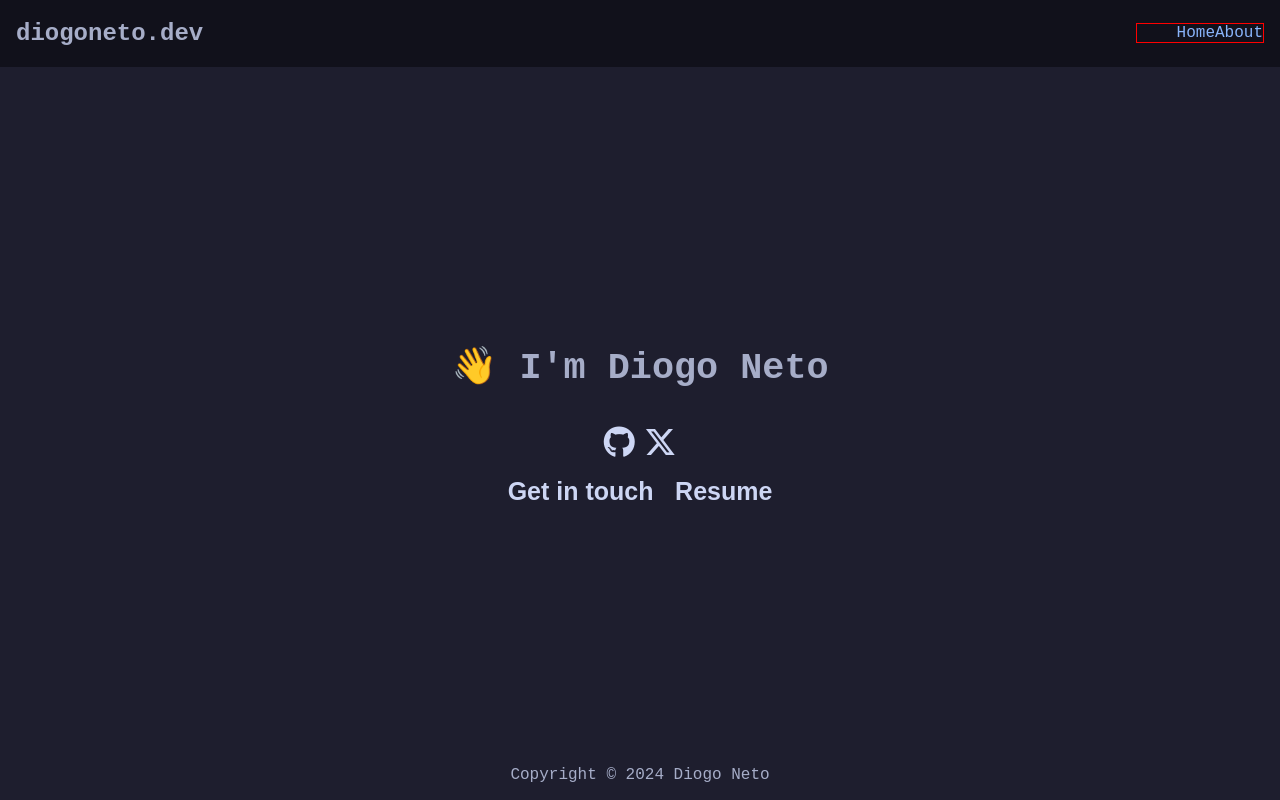
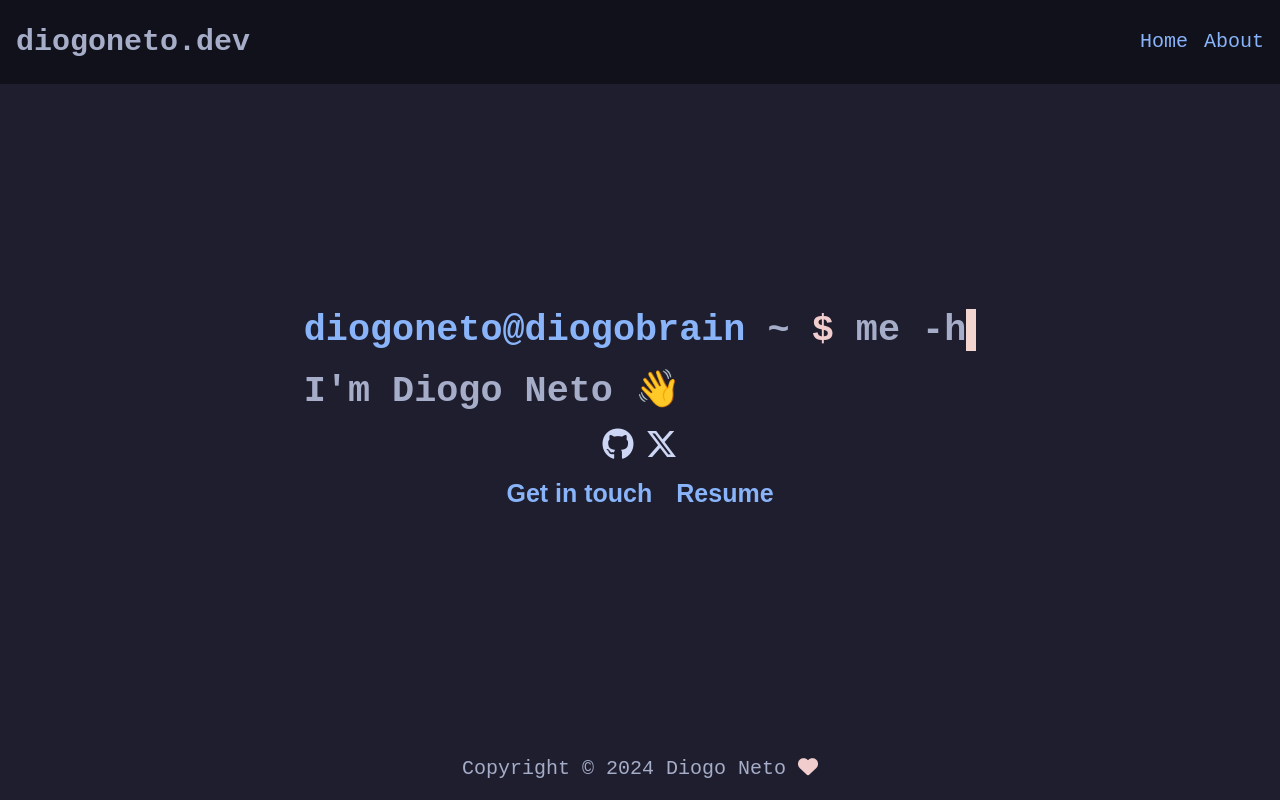
Before and after one commit to DiogoNet0/personal-website, a website: page index.html in a window 1280 px wide. Drawn offline with Linux system fonts and the light colour scheme.

Commit message:
Finished styling the website, added animations and changed the colors of some elements

```diff
--- a/index.html
+++ b/index.html
@@ -21,13 +21,18 @@
     </nav>
     <main>
       <div class="main--introduction">
-        <p>👋 I'm Diogo Neto</p>
+        <p class="typeme">
+          <span class="main__terminal--name">diogoneto@diogobrain </span
+          ><span class="terminal--tilde">~ </span
+          ><span class="terminal--cursor">$ </span>me -h
+        </p>
+        <p class="output">I'm Diogo Neto 👋</p>
       </div>
       <div class="main--social">
         <a href="https://github.com/diogonet0" target="_blank">
           <i class="fa-brands fa-github"></i>
         </a>
-        <a href="https://x.com/Diog0Net0" target="_blank">
+        <a href="https://google.com" target="_blank">
           <i class="fa-brands fa-x-twitter"></i>
         </a>
       </div>
@@ -42,7 +47,7 @@
         <script>
           document.write(new Date().getFullYear());
         </script>
-        Diogo Neto
+        Diogo Neto <i class="fa-solid fa-heart"></i>
       </p>
     </footer>
   </body>
--- a/style.css
+++ b/style.css
@@ -27,7 +27,12 @@ a {
   text-decoration: none;
 }
 
+.fa-heart {
+  color: var(--accent-color);
+}
+
 .fa-brands {
+  /* border: 1px green solid; */
   color: var(--title-color);
   font-size: 2rem;
   padding-bottom: 1rem;
@@ -46,9 +51,9 @@ nav {
 }
 
 ul {
-  border: 1px red solid;
+  /* border: 1px red solid; */
   display: flex;
-  justify-content: space-between;
+  gap: 1rem;
   list-style-type: none;
 }
 
@@ -61,12 +66,26 @@ main {
 }
 
 main p {
+  /* border: 1px red solid; */
+  margin: 0 0 1rem 0;
   font-size: 2.3rem;
   font-weight: 700;
 }
 
+.terminal--tilde {
+  color: var(--text-color);
+}
+
+.terminal--cursor {
+  color: var(--accent-color);
+}
+
+.main__terminal--name {
+  color: var(--link-color);
+}
+
 button {
-  color: var(--title-color);
+  color: var(--link-color);
   text-decoration: none;
   font-size: 25px;
   border: none;
@@ -97,3 +116,56 @@ button:hover::before {
 footer {
   text-align: center;
 }
+
+.output {
+  width: 30ch;
+  opacity: 0;
+  animation:
+    fade 0s 2.5s forwards,
+    typing 2s steps(25) 2.5s;
+  white-space: nowrap;
+  overflow: hidden;
+}
+
+.typeme {
+  width: 30ch;
+  animation:
+    typing 2s steps(25),
+    blink 0.5s step-end infinite alternate;
+  white-space: nowrap;
+  overflow: hidden;
+  border-right: 10px solid #f2d5cf;
+}
+
+/* animation */
+
+@keyframes fade {
+  0% {
+    opacity: 0;
+  }
+  100% {
+    opacity: 1;
+  }
+}
+
+@keyframes typing {
+  0% {
+    width: 0;
+  }
+  100% {
+    width: 30ch;
+  }
+}
+
+@keyframes blink {
+  50% {
+    border-color: transparent;
+  }
+}
+
+/* dynamic resizing */
+@media (min-width: 600px) {
+  body {
+    font-size: 1.25rem;
+  }
+}
```
